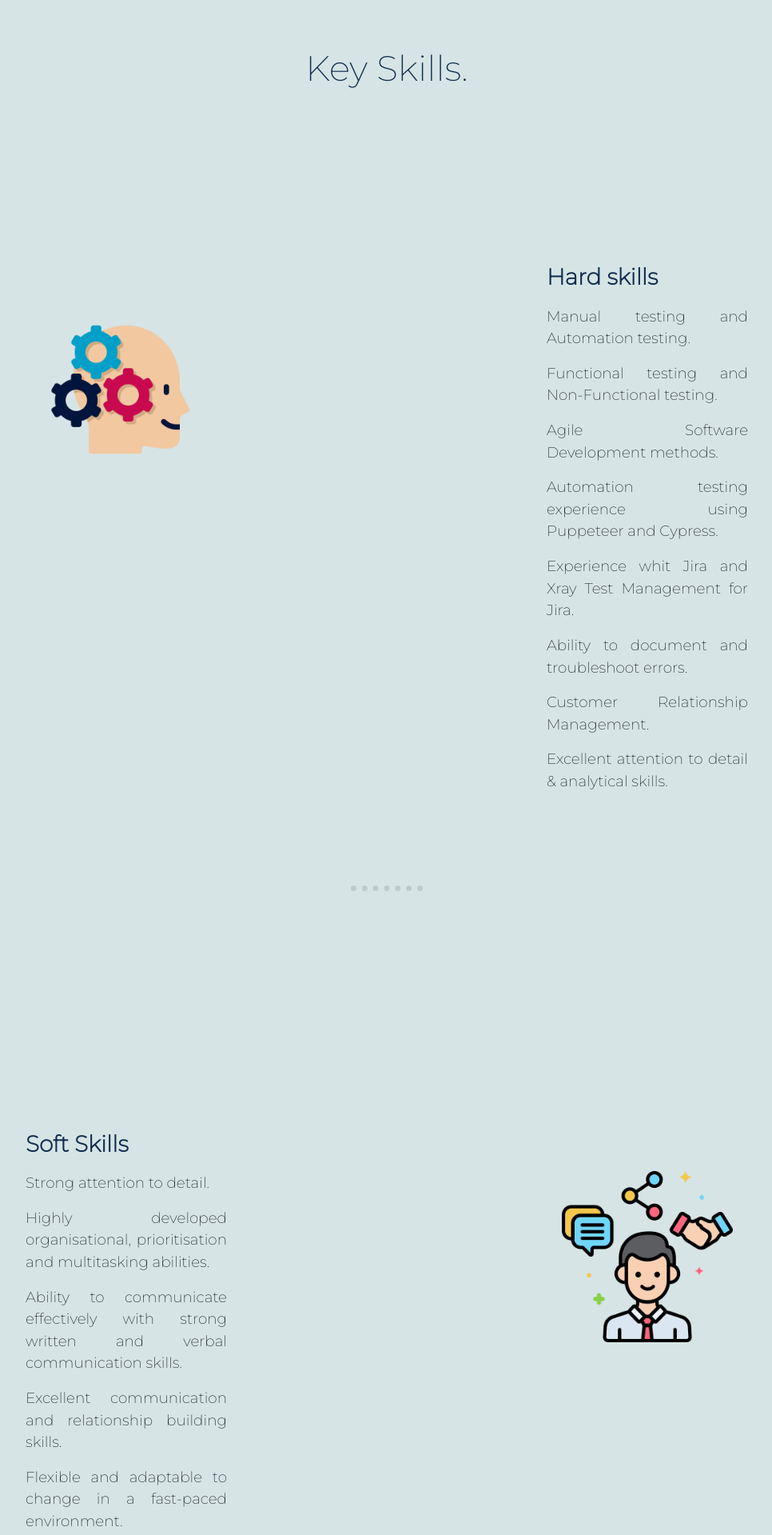
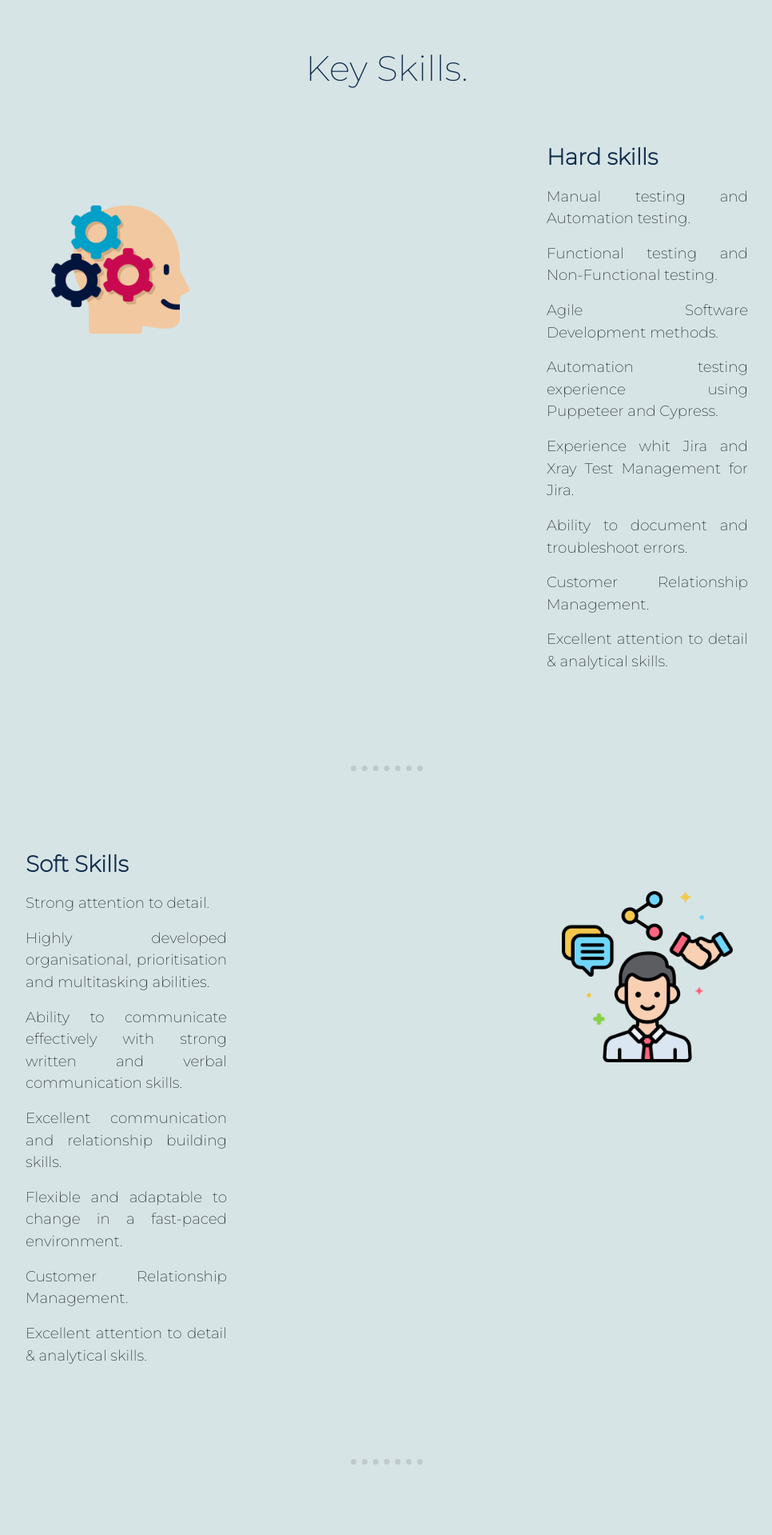
Before and after one commit to eneira1/Personal, a plain HTML site: page index.html in a window 1280 px wide. Shown: the part 2040-3959 px from the top of the page at 80% size, without its empty margins (156-1122 px from the left). Drawn offline with nearby package versions, Linux system fonts and the light colour scheme.

Commit message:
pading , edit testId

```diff
--- a/css/styles.css
+++ b/css/styles.css
@@ -17,6 +17,10 @@
         padding-left: 50px;
         padding-right: 50px;
         text-align: center;
+      }
+      #middle-skills{
+        padding-top: 50px;
+
       }
 
 
--- a/index.html
+++ b/index.html
@@ -80,7 +80,7 @@
 
       <h2>Key Skills.</h2>
 
-      <div class="row" id="top-title">
+      <div class="row" id="middle-skills">
         <div class="col-lg-6">
           <img class="skills-icon" src="Images/hard-skills.png" alt="skills hard" />
         </div>
@@ -99,8 +99,7 @@
 
       </div>
       <hr />
-      <div class="row" id="top-title">
-
+      <div class="row" id="tmiddle-skills">
 
         <div class="col-lg-6" id="skill-tester">
           <h3><strong>Soft Skills</strong></h3>
@@ -182,13 +181,16 @@
     <section id="bottom-container">
 
       <div class="contact-me">
-        <h2>Get In Touch</h2>
 
         <h3>“You can do anything you set your mind to.”- Benjamin Franklin.</h3>
         <p class="contact-message">
           Eduard is based in Melbourne, Victoria Australia, and works as a <strong>tester software and IT HelpDesk
             support.</strong>
         </p>
+
+        <!-- <h2>Get In Touch</h2>
+       -->
+
         <!-- <a class="btn" href="contac-me.html">CONTACT ME</a> -->
       </div>
 
```
